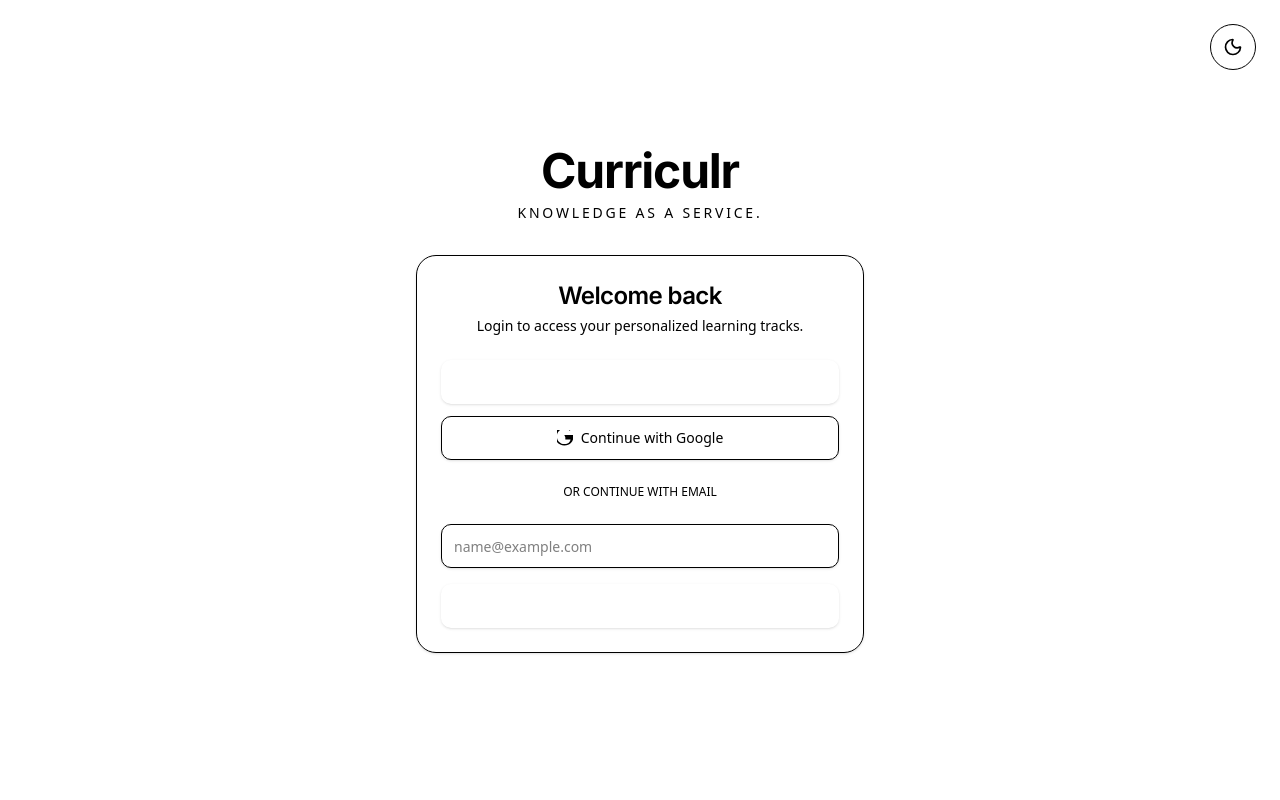
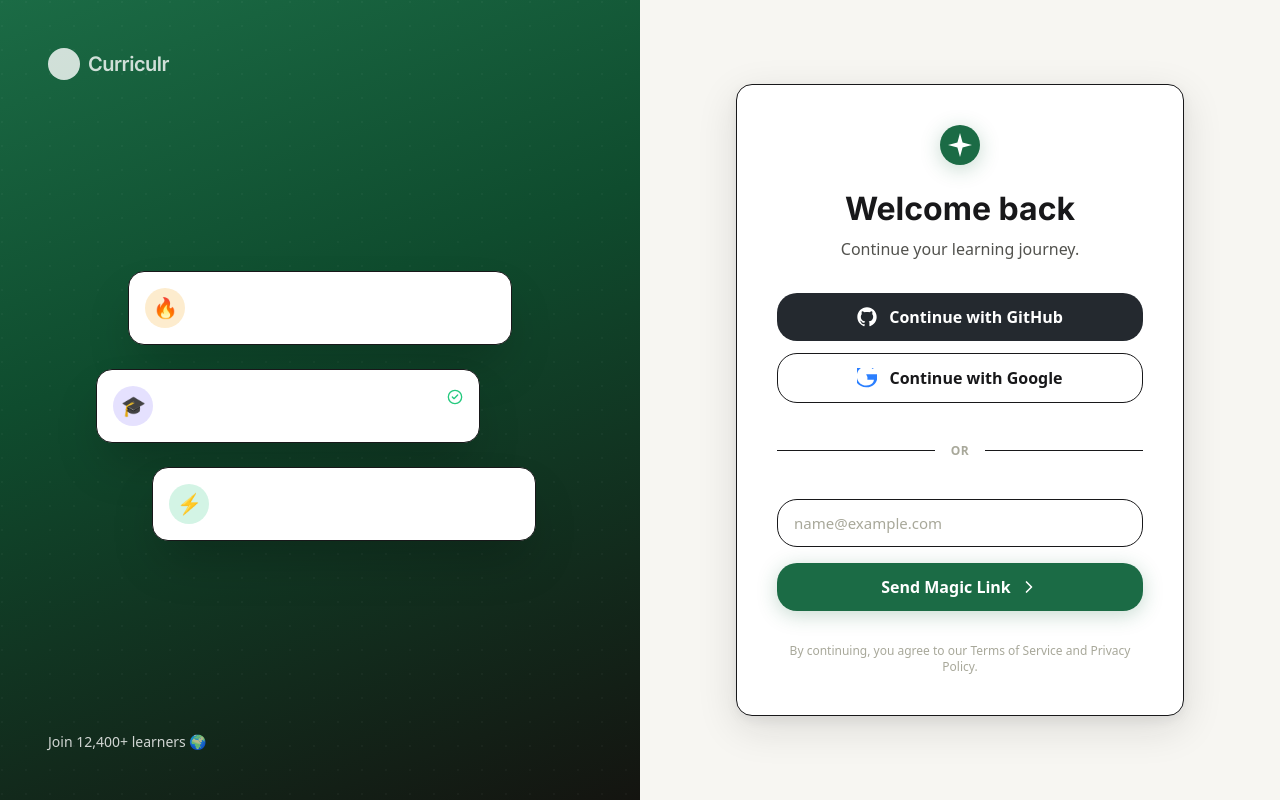
Before and after one commit to idyWilliams/curriculr, a Next.js app: page /login in a window 1280 px wide. Built offline with nearby package versions, Linux system fonts and the light colour scheme; no server answers.

Commit message:
feat: implement ComingSoon pages, redesign sidebar with user profile, and update UI button styles

```diff
--- a/app/(auth)/login/page.tsx
+++ b/app/(auth)/login/page.tsx
@@ -3,15 +3,12 @@
 import React, { useState, useEffect } from 'react'
 import { motion } from 'framer-motion'
 import { createClient } from '@/lib/supabase/client'
-import { Button } from '@/components/ui/button'
-import { Input } from '@/components/ui/input'
-import { Card, CardContent, CardHeader, CardTitle, CardDescription } from '@/components/ui/card'
-import { Separator } from '@/components/ui/separator'
-import { Mail, Sun, Moon } from 'lucide-react'
+import { CheckCircle2, ChevronRight } from 'lucide-react'
+import { GitHubLogoIcon } from '@radix-ui/react-icons'
 
-const GithubIcon = (props: React.SVGProps<SVGSVGElement>) => (
+const SparkIcon = (props: React.SVGProps<SVGSVGElement>) => (
   <svg viewBox="0 0 24 24" fill="currentColor" {...props}>
-    <path d="M12 .297c-6.63 0-12 5.373-12 12 0 5.303 3.438 9.8 8.205 11.385.6.113.82-.258.82-.577 0-.285-.01-1.04-.015-2.04-3.338.724-4.042-1.61-4.042-1.61C4.422 18.07 3.633 17.7 3.633 17.7c-1.087-.744.084-.729.084-.729 1.205.084 1.838 1.236 1.838 1.236 1.07 1.835 2.809 1.305 3.495.998.108-.776.417-1.305.76-1.605-2.665-.3-5.466-1.332-5.466-5.93 0-1.31.465-2.38 1.235-3.22-.135-.303-.54-1.523.105-3.176 0 0 1.005-.322 3.3 1.23.96-.267 1.98-.399 3-.405 1.02.006 2.04.138 3 .405 2.28-1.552 3.285-1.23 3.285-1.23.645 1.653.24 2.873.12 3.176.765.84 1.23 1.91 1.23 3.22 0 4.61-2.805 5.625-5.475 5.92.42.36.81 1.096.81 2.22 0 1.606-.015 2.896-.015 3.286 0 .315.21.69.825.57C20.565 22.092 24 17.592 24 12.297c0-6.627-5.373-12-12-12" />
+    <path d="M12 0L14.59 9.41L24 12L14.59 14.59L12 24L9.41 14.59L0 12L9.41 9.41L12 0Z" />
   </svg>
 )
 
@@ -25,18 +22,22 @@ export default function LoginPage() {
   const [email, setEmail] = useState('')
   const [loading, setLoading] = useState(false)
   const [message, setMessage] = useState<{ type: 'success' | 'error'; text: string } | null>(null)
-  const [isDark, setIsDark] = useState(false)
   const supabase = createClient()
 
+  // Simplified pseudo-counter for XP card
+  const [xpCount, setXpCount] = useState(0)
   useEffect(() => {
-    const isDarkMode = document.documentElement.classList.contains('dark')
-    setIsDark(isDarkMode)
+    let start = 0
+    const end = 200
+    const duration = 1500
+    const stepTime = Math.abs(Math.floor(duration / end))
+    const timer = setInterval(() => {
+      start += 1
+      setXpCount(start)
+      if (start >= end) clearInterval(timer)
+    }, stepTime)
+    return () => clearInterval(timer)
   }, [])
-
-  const toggleTheme = () => {
-    document.documentElement.classList.toggle('dark')
-    setIsDark(!isDark)
-  }
 
   const handleOAuthLogin = async (provider: 'github' | 'google') => {
     const { error } = await supabase.auth.signInWithOAuth({
@@ -69,103 +70,142 @@ export default function LoginPage() {
   }
 
   return (
-    <div className="relative min-h-screen flex items-center justify-center overflow-hidden bg-bg-base text-text-primary px-4">
-      {/* Warm gradient orbs */}
-      <div className="absolute inset-0 z-0 overflow-hidden">
-        <motion.div
-          animate={{
-            scale: [1, 1.15, 1],
-            x: [0, 30, 0],
-            y: [0, -20, 0],
-          }}
-          transition={{ duration: 18, repeat: Infinity, ease: "easeInOut" }}
-          className="absolute top-[-10%] left-[-5%] w-[500px] h-[500px] rounded-full bg-brand-light/10 blur-[100px]"
-        />
-        <motion.div
-          animate={{
-            scale: [1.1, 1, 1.1],
-            x: [0, -25, 0],
-            y: [0, 35, 0],
-          }}
-          transition={{ duration: 22, repeat: Infinity, ease: "easeInOut", delay: 3 }}
-          className="absolute bottom-[-10%] right-[-5%] w-[450px] h-[450px] rounded-full bg-brand-accent/8 blur-[100px]"
-        />
+    <div className="min-h-screen flex w-full">
+
+      {/* ─── LEFT PANEL (DESKTOP) ─── */}
+      <div
+        className="hidden lg:flex w-1/2 relative overflow-hidden flex-col justify-between p-12"
+        style={{ background: 'linear-gradient(160deg, #1B6B45 0%, #0F4C2E 40%, #141410 100%)' }}
+      >
+        <div className="absolute inset-0 opacity-[0.03]"
+              style={{backgroundImage: 'radial-gradient(circle at 2px 2px, white 1px, transparent 0)',
+                      backgroundSize: '24px 24px'}} />
+
+        {/* Logo area */}
+        <div className="relative z-10 flex items-center gap-2 text-white opacity-80">
+          <div className="w-8 h-8 rounded-lg bg-white/10 flex items-center justify-center">
+            <SparkIcon className="w-5 h-5 text-white" />
+          </div>
+          <span className="font-display font-semibold text-xl tracking-tight">Curriculr</span>
         </div>
 
-      {/* Theme Toggle */}
-      <button
-        onClick={toggleTheme}
-        className="absolute top-6 right-6 p-3 rounded-full bg-bg-surface border border-border text-text-secondary hover:text-text-primary hover:border-brand-primary transition-all duration-200 shadow-card z-20"
-        aria-label="Toggle theme"
-      >
-        {isDark ? <Sun className="w-5 h-5" /> : <Moon className="w-5 h-5" />}
-      </button>
+        {/* Floating Cards */}
+        <div className="relative z-10 flex-1 flex flex-col items-center justify-center gap-6">
 
+          {/* Card 1: Streak */}
           <motion.div
             initial={{ opacity: 0, y: 20 }}
             animate={{ opacity: 1, y: 0 }}
-        transition={{ duration: 0.6, ease: "easeOut" }}
-        className="relative z-10 w-full max-w-md"
+            transition={{ delay: 0.2, duration: 0.6 }}
+            className="w-full max-w-sm bg-white/10 backdrop-blur-sm border border-white/20 rounded-2xl p-4 shadow-2xl flex items-center gap-4"
           >
-        <div className="flex flex-col items-center mb-8 text-center">
-          <motion.h1
-            initial={{ opacity: 0, y: -10 }}
+            <div className="w-10 h-10 rounded-full bg-[#F59E0B]/20 flex items-center justify-center shrink-0">
+              <span className="text-xl">🔥</span>
+            </div>
+            <div>
+              <div className="text-white font-bold text-sm">7-day streak</div>
+              <div className="text-white/60 text-xs mt-0.5">Frontend Engineering</div>
+            </div>
+          </motion.div>
+
+          {/* Card 2: Certificate */}
+          <motion.div
+            initial={{ opacity: 0, y: 20 }}
             animate={{ opacity: 1, y: 0 }}
-            transition={{ delay: 0.15 }}
-            className="font-display text-5xl font-bold tracking-tight mb-2 text-text-primary"
-            style={{ color: 'var(--color-brand-primary)' }}
+            transition={{ delay: 0.4, duration: 0.6 }}
+            className="w-full max-w-sm bg-white/10 backdrop-blur-sm border border-white/20 rounded-2xl p-4 shadow-2xl flex items-center gap-4 -ml-16"
           >
-            Curriculr
-          </motion.h1>
-          <motion.p
-            initial={{ opacity: 0 }}
-            animate={{ opacity: 1 }}
-            transition={{ delay: 0.3 }}
-            className="text-text-secondary text-sm font-medium uppercase tracking-[0.2em]"
+            <div className="w-10 h-10 rounded-full bg-[#7C6AF7]/20 flex items-center justify-center shrink-0">
+              <span className="text-xl">🎓</span>
+            </div>
+            <div className="flex-1">
+              <div className="text-white font-bold text-sm">Certificate Earned</div>
+              <div className="text-white/60 text-xs mt-0.5">UI/UX Design</div>
+            </div>
+            <div className="text-right flex flex-col items-end">
+              <CheckCircle2 className="w-4 h-4 text-[#24C97E] mb-1" />
+              <div className="text-white/40 text-[10px]">Chioma A.</div>
+            </div>
+          </motion.div>
+
+          {/* Card 3: XP */}
+          <motion.div
+            initial={{ opacity: 0, y: 20 }}
+            animate={{ opacity: 1, y: 0 }}
+            transition={{ delay: 0.6, duration: 0.6 }}
+            className="w-full max-w-sm bg-white/10 backdrop-blur-sm border border-white/20 rounded-2xl p-4 shadow-2xl flex items-center gap-4 ml-12"
           >
-            Knowledge as a Service.
-          </motion.p>
+            <div className="w-10 h-10 rounded-full bg-[#24C97E]/20 flex items-center justify-center shrink-0">
+              <span className="text-xl">⚡</span>
+            </div>
+            <div>
+              <div className="text-white font-bold text-sm">+{xpCount} XP</div>
+              <div className="text-white/60 text-xs mt-0.5">Project Approved</div>
+            </div>
+          </motion.div>
+
         </div>
 
-        <Card className="border-border bg-bg-surface shadow-card">
-          <CardHeader className="space-y-1">
-            <CardTitle className="text-2xl text-center text-text-primary">Welcome back</CardTitle>
-            <CardDescription className="text-center text-text-secondary">
-              Login to access your personalized learning tracks.
-            </CardDescription>
-          </CardHeader>
-          <CardContent className="grid gap-6">
-            <div className="grid grid-cols-1 gap-3">
-              <Button
-                variant="default"
-                className="w-full h-11 bg-brand-primary hover:bg-brand-primary-hover text-white flex items-center gap-2 transition-all shadow-sm hover:shadow"
-                onClick={() => handleOAuthLogin('github')}
-              >
-                <GithubIcon className="w-5 h-5" />
-                Continue with GitHub
-              </Button>
-              <Button
-                variant="outline"
-                className="w-full h-11 border-border bg-bg-surface hover:bg-bg-elevated text-text-primary flex items-center gap-2 transition-all"
-                onClick={() => handleOAuthLogin('google')}
-              >
-                <GoogleIcon className="w-5 h-5" />
-                Continue with Google
-              </Button>
-            </div>
-
-            <div className="relative">
-              <div className="absolute inset-0 flex items-center">
-                <Separator className="w-full bg-border" />
-              </div>
-              <div className="relative flex justify-center text-xs uppercase">
-                <span className="bg-bg-surface px-2 text-text-muted">Or continue with email</span>
+        {/* Footer Text */}
+        <div className="relative z-10 text-white/80 text-sm font-medium">
+          Join 12,400+ learners 🌍
         </div>
       </div>
 
-            <form onSubmit={handleMagicLink} className="grid gap-4">
-              <div className="grid gap-2">
-                <Input
+
+      {/* ─── RIGHT PANEL (AUTH FORM) ─── */}
+      <div className="w-full lg:w-1/2 bg-[var(--bg-base)] flex items-center justify-center p-6">
+
+        <motion.div
+          initial={{ opacity: 0, scale: 0.97 }}
+          animate={{ opacity: 1, scale: 1 }}
+          transition={{ duration: 0.4 }}
+          className="w-full max-w-md bg-[var(--bg-surface)] shadow-[var(--shadow-lg)] rounded-2xl p-10 border border-[var(--border-default)]"
+        >
+          {/* Header */}
+          <div className="flex flex-col items-center text-center mb-8">
+            <div className="w-10 h-10 rounded-xl bg-[var(--brand-primary)] flex items-center justify-center mb-6 shadow-[var(--shadow-brand)]">
+              <SparkIcon className="w-6 h-6 text-white" />
+            </div>
+            <h2 className="font-display text-[32px] font-bold text-[var(--text-primary)] leading-tight mb-2">
+              Welcome back
+            </h2>
+            <p className="text-[var(--text-secondary)]">
+              Continue your learning journey.
+            </p>
+          </div>
+
+          {/* OAuth Buttons */}
+          <div className="space-y-3 mb-8">
+            <button
+              onClick={() => handleOAuthLogin('github')}
+              className="w-full bg-[#24292F] hover:bg-[#3d444d] text-white rounded-xl py-3 px-4 flex items-center justify-center gap-3 font-semibold transition-colors focus-visible:outline-none focus-visible:ring-2 focus-visible:ring-[var(--brand-primary)] focus-visible:ring-offset-2"
+            >
+              <GitHubLogoIcon className="w-5 h-5" />
+              Continue with GitHub
+            </button>
+            <button
+              onClick={() => handleOAuthLogin('google')}
+              className="w-full bg-[var(--bg-surface)] border-[1.5px] border-[var(--border-default)] hover:bg-[var(--bg-elevated)] text-[var(--text-primary)] rounded-xl py-3 px-4 flex items-center justify-center gap-3 font-semibold transition-colors focus-visible:outline-none focus-visible:ring-2 focus-visible:ring-[var(--brand-primary)] focus-visible:ring-offset-2"
+            >
+              <GoogleIcon className="w-5 h-5 text-blue-500" />
+              Continue with Google
+            </button>
+          </div>
+
+          {/* Divider */}
+          <div className="relative flex items-center py-2 mb-8">
+            <div className="flex-grow border-t border-[var(--border-default)]"></div>
+            <span className="shrink-0 px-4 text-xs text-[var(--text-muted)] uppercase tracking-wider font-semibold">
+              Or
+            </span>
+            <div className="flex-grow border-t border-[var(--border-default)]"></div>
+          </div>
+
+          {/* Email Form */}
+          <form onSubmit={handleMagicLink} className="space-y-4">
+            <div>
+              <input
                 id="email"
                 type="email"
                 placeholder="name@example.com"
@@ -173,34 +213,41 @@ export default function LoginPage() {
                 value={email}
                 onChange={(e) => setEmail(e.target.value)}
                 disabled={loading}
-                  className="bg-bg-surface border-border text-text-primary h-11 placeholder:text-text-muted"
+                className="w-full bg-[var(--bg-surface)] border-[1.5px] border-[var(--border-default)] rounded-xl px-4 py-3 text-[15px] font-body text-[var(--text-primary)] placeholder-[var(--text-muted)] focus:outline-none focus:border-[var(--border-brand)] focus:shadow-[0_0_0_3px_rgba(27,107,69,0.12)] transition-all"
               />
             </div>
-              <Button
+            <button
               type="submit"
-                className="w-full h-11 bg-brand-primary hover:bg-brand-primary-hover text-white transition-all shadow-sm hover:shadow"
               disabled={loading}
+              className="w-full bg-[var(--brand-primary)] hover:bg-[#22885A] text-white font-semibold rounded-xl py-3 px-4 flex items-center justify-center gap-2 shadow-[var(--shadow-brand)] hover:-translate-y-0.5 active:translate-y-0 active:scale-[0.98] transition-all disabled:opacity-50 disabled:pointer-events-none"
             >
               {loading ? 'Sending link...' : 'Send Magic Link'}
-                <Mail className="ml-2 w-4 h-4" />
-              </Button>
+              {!loading && <ChevronRight className="w-5 h-5" />}
+            </button>
           </form>
 
+          {/* Messages */}
           {message && (
             <motion.div
               initial={{ opacity: 0, scale: 0.95 }}
               animate={{ opacity: 1, scale: 1 }}
-                className={`p-3 rounded-md text-sm text-center ${message.type === 'success'
-                    ? 'bg-success/10 text-success border border-success/20'
-                    : 'bg-error/10 text-error border border-error/20'
+              className={`mt-6 p-4 rounded-xl text-sm font-medium text-center ${
+                message.type === 'success'
+                  ? 'bg-[var(--brand-dim)] text-[var(--brand-primary)] border border-[var(--brand-primary)]/20'
+                  : 'bg-[var(--accent-red)]/10 text-[var(--accent-red)] border border-[var(--accent-red)]/20'
               }`}
             >
               {message.text}
             </motion.div>
           )}
-          </CardContent>
-        </Card>
+
+          {/* Terms */}
+          <p className="text-center text-xs text-[var(--text-muted)] mt-8">
+            By continuing, you agree to our Terms of Service and Privacy Policy.
+          </p>
         </motion.div>
+
+      </div>
     </div>
   )
 }
--- /dev/null
+++ b/app/(dashboard)/cohorts/page.tsx
@@ -0,0 +1,5 @@
+import { ComingSoon } from '@/components/shared/ComingSoon'
+
+export default function CohortsPage() {
+  return <ComingSoon title="Cohorts" />
+}
--- /dev/null
+++ b/app/(dashboard)/community/page.tsx
@@ -0,0 +1,5 @@
+import { ComingSoon } from '@/components/shared/ComingSoon'
+
+export default function CommunityPage() {
+  return <ComingSoon title="Community" />
+}
--- /dev/null
+++ b/app/(dashboard)/leaderboard/page.tsx
@@ -0,0 +1,5 @@
+import { ComingSoon } from '@/components/shared/ComingSoon'
+
+export default function LeaderboardPage() {
+  return <ComingSoon title="Leaderboard" />
+}
--- a/app/globals.css
+++ b/app/globals.css
@@ -265,3 +265,20 @@ body {
 .animate-marquee {
   animation: marquee 30s linear infinite;
 }
+
+/* ─────────────────────────────────────────────────────────────
+   Global Overrides
+   ───────────────────────────────────────────────────────────── */
+
+html, body {
+  background-color: var(--bg-base) !important;
+  color: var(--text-primary);
+}
+
+.bg-white, [class*="bg-white"] {
+  background-color: var(--bg-surface) !important;
+}
+
+main, [data-page], #__next > div {
+  background-color: var(--bg-base);
+}
--- a/components/layout/sidebar.tsx
+++ b/components/layout/sidebar.tsx
@@ -3,13 +3,19 @@
 import { motion } from 'framer-motion'
 import Link from 'next/link'
 import { usePathname } from 'next/navigation'
-import { BookOpen, BarChart2, Users, Globe, User, LayoutDashboard, Sparkles } from 'lucide-react'
+import { BookOpen, BarChart2, Users, Globe, User, LayoutDashboard } from 'lucide-react'
 import { cn } from '@/lib/utils'
+
+const SparkIcon = (props: React.SVGProps<SVGSVGElement>) => (
+  <svg viewBox="0 0 24 24" fill="currentColor" {...props}>
+    <path d="M12 0L14.59 9.41L24 12L14.59 14.59L12 24L9.41 14.59L0 12L9.41 9.41L12 0Z" />
+  </svg>
+)
 
 const NAV = [
   { href: '/dashboard', label: 'Dashboard', icon: LayoutDashboard },
   { href: '/tracks', label: 'Tracks', icon: BookOpen },
-  { href: '/progress', label: 'My Progress', icon: BarChart2 },
+  { href: '/profile#heatmap', label: 'My Progress', icon: BarChart2 },
   { href: '/cohorts', label: 'Cohorts', icon: Users },
   { href: '/community', label: 'Community', icon: Globe },
   { href: '/profile', label: 'Profile', icon: User },
@@ -19,47 +25,53 @@ export function Sidebar() {
   const pathname = usePathname()
 
   return (
-    <aside className="fixed left-0 top-0 h-screen w-60 border-r border-border bg-bg-subtle flex flex-col z-30">
+    <aside className="fixed left-0 top-0 h-screen w-60 border-r border-[var(--border-default)] bg-[var(--bg-elevated)] flex flex-col z-30">
       {/* Logo */}
-      <div className="flex items-center gap-2.5 px-5 py-5 border-b border-border">
-        <div className="w-7 h-7 rounded-lg bg-brand-primary flex items-center justify-center shadow-[0_0_14px_rgba(124,106,247,0.5)] shrink-0">
-          <Sparkles className="w-3.5 h-3.5 text-white" />
+      <div className="flex items-center gap-2.5 px-6 py-6 border-b border-[var(--border-default)]">
+        <div className="w-8 h-8 rounded-lg bg-[var(--brand-primary)] flex items-center justify-center shrink-0 shadow-sm">
+          <SparkIcon className="w-4 h-4 text-white" />
         </div>
-        <span className="font-display text-lg font-semibold text-text-primary tracking-tight">Curriculr</span>
+        <span className="font-display text-xl font-semibold text-[var(--text-primary)] tracking-tight">
+          Curriculr
+        </span>
       </div>
 
       {/* Nav */}
-      <nav className="flex-1 overflow-y-auto px-3 py-4 space-y-0.5">
+      <nav className="flex-1 overflow-y-auto py-6 space-y-1">
         {NAV.map(({ href, label, icon: Icon }) => {
-          const active = pathname === href || pathname.startsWith(href + '/')
+          // Special case for hash links so they don't break active state logic
+          const baseHref = href.split('#')[0]
+          const active = pathname === baseHref || pathname.startsWith(baseHref + '/')
+
           return (
             <Link
               key={href}
               href={href}
               className={cn(
-                'group flex items-center gap-3 px-3 py-2.5 rounded-lg text-sm font-medium transition-all duration-200 relative',
+                'group flex items-center gap-3 px-6 py-3 text-sm transition-all duration-200 relative',
                 active
-                  ? 'bg-brand-primary/15 text-brand-primary'
-                  : 'text-text-muted hover:text-text-primary hover:bg-surface-raised'
+                  ? 'bg-[var(--brand-dim)] text-[var(--brand-primary)] font-semibold border-l-[3px] border-[var(--brand-primary)] rounded-r-lg mr-4'
+                  : 'text-[var(--text-secondary)] hover:bg-[var(--bg-base)] hover:text-[var(--text-primary)] rounded-lg mx-4 px-2'
               )}
             >
-              {active && (
-                <motion.div
-                  layoutId="nav-pill"
-                  className="absolute inset-0 rounded-lg bg-brand-primary/15 border border-brand-primary/30"
-                  transition={{ type: 'spring', stiffness: 400, damping: 30 }}
-                />
-              )}
-              <Icon className={cn('w-4 h-4 shrink-0 relative z-10', active ? 'text-brand-primary' : 'text-text-muted group-hover:text-text-primary')} />
-              <span className="relative z-10">{label}</span>
+              <Icon className={cn('w-5 h-5 shrink-0', active ? 'text-[var(--brand-primary)]' : 'text-[var(--text-secondary)] group-hover:text-[var(--text-primary)]')} />
+              <span>{label}</span>
             </Link>
           )
         })}
       </nav>
 
-      {/* Footer */}
-      <div className="px-5 py-4 border-t border-border">
-        <p className="text-[10px] text-text-muted font-mono">v0.1.0-alpha</p>
+      {/* Footer / User Pill */}
+      <div className="p-4 border-t border-[var(--border-default)]">
+        <div className="flex items-center gap-3 p-2 rounded-xl hover:bg-[var(--bg-base)] cursor-pointer transition-colors">
+          <div className="w-10 h-10 rounded-full bg-[var(--brand-primary)] flex items-center justify-center shrink-0">
+            <span className="text-white font-display text-sm font-bold">IW</span>
+          </div>
+          <div className="flex flex-col">
+            <span className="text-sm font-semibold text-[var(--text-primary)] leading-tight">Idorenyin W.</span>
+            <span className="text-xs text-[var(--text-muted)] mt-0.5">AI/ML Engineer</span>
+          </div>
+        </div>
       </div>
     </aside>
   )
--- a/components/ui/button.tsx
+++ b/components/ui/button.tsx
@@ -5,20 +5,20 @@ import { cva, type VariantProps } from 'class-variance-authority'
 import { cn } from '@/lib/utils'
 
 const buttonVariants = cva(
-  'inline-flex items-center justify-center gap-2 whitespace-nowrap rounded-md text-sm font-medium transition-colors focus-visible:outline-none focus-visible:ring-2 focus-visible:ring-ring focus-visible:ring-offset-2 disabled:pointer-events-none disabled:opacity-50 [&_svg]:pointer-events-none [&_svg]:size-4 [&_svg]:shrink-0',
+  'inline-flex items-center justify-center gap-2 whitespace-nowrap rounded-[10px] font-semibold transition-all duration-150 focus-visible:outline-none focus-visible:ring-2 focus-visible:ring-[#1B6B45] focus-visible:ring-offset-2 disabled:pointer-events-none disabled:opacity-50 [&_svg]:pointer-events-none [&_svg]:size-4 [&_svg]:shrink-0 cursor-pointer',
   {
     variants: {
       variant: {
         default:
-          'bg-[var(--primary)] text-[var(--primary-foreground)] shadow hover:bg-[var(--color-brand-primary-hover)]',
+          'bg-[#1B6B45] hover:bg-[#22885A] text-white shadow-[0_4px_20px_rgba(27,107,69,0.25)] hover:-translate-y-0.5 active:translate-y-0 active:scale-[0.98]',
         destructive:
-          'bg-[var(--destructive)] text-[var(--destructive-foreground)] shadow-sm hover:bg-[var(--destructive)]/90',
+          'bg-[var(--accent-red)] text-white',
         outline:
-          'border border-[var(--border)] bg-transparent shadow-sm hover:bg-[var(--accent)] hover:text-[var(--accent-foreground)]',
+          'bg-transparent border-[1.5px] border-[#E4E2DA] text-[#18181A] hover:border-[#1B6B45] hover:bg-[#D1FAE5]',
         secondary:
           'bg-[var(--secondary)] text-[var(--secondary-foreground)] shadow-sm hover:bg-[var(--secondary)]/80',
         ghost:
-          'hover:bg-[var(--accent)]/10 hover:text-[var(--accent-foreground)]',
+          'bg-transparent text-[#52524E] hover:bg-[#EFEDE8] hover:text-[#18181A]',
         link: 'text-[var(--primary)] underline-offset-4 hover:underline',
       },
       size: {
--- a/package.json
+++ b/package.json
@@ -24,6 +24,7 @@
     "class-variance-authority": "^0.7.1",
     "clsx": "^2.1.1",
     "framer-motion": "^12.38.0",
+    "html2canvas": "^1.4.1",
     "lucide-react": "^1.8.0",
     "next": "16.2.4",
     "react": "19.2.4",
```
Also changed, not shown: app/(dashboard)/dashboard/page.tsx (+47 -42 lines), components/shared/ComingSoon.tsx (added, +37 -0 lines), 1 other file (tests, documents, lock files or other folders). Lines whose indentation alone changed are shown as unchanged.
